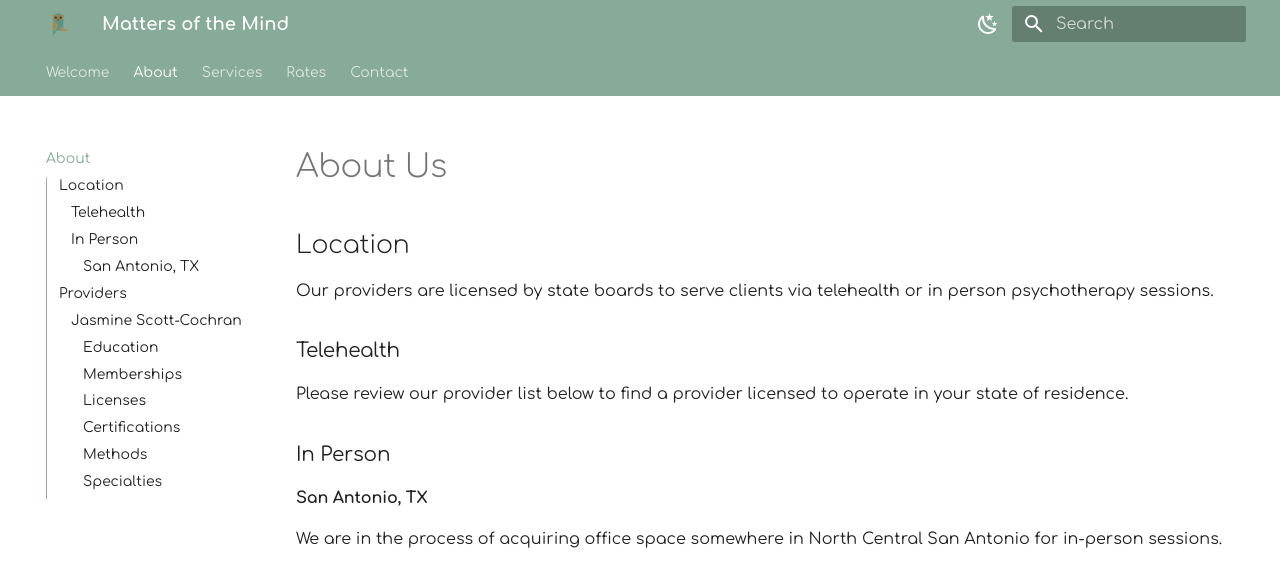
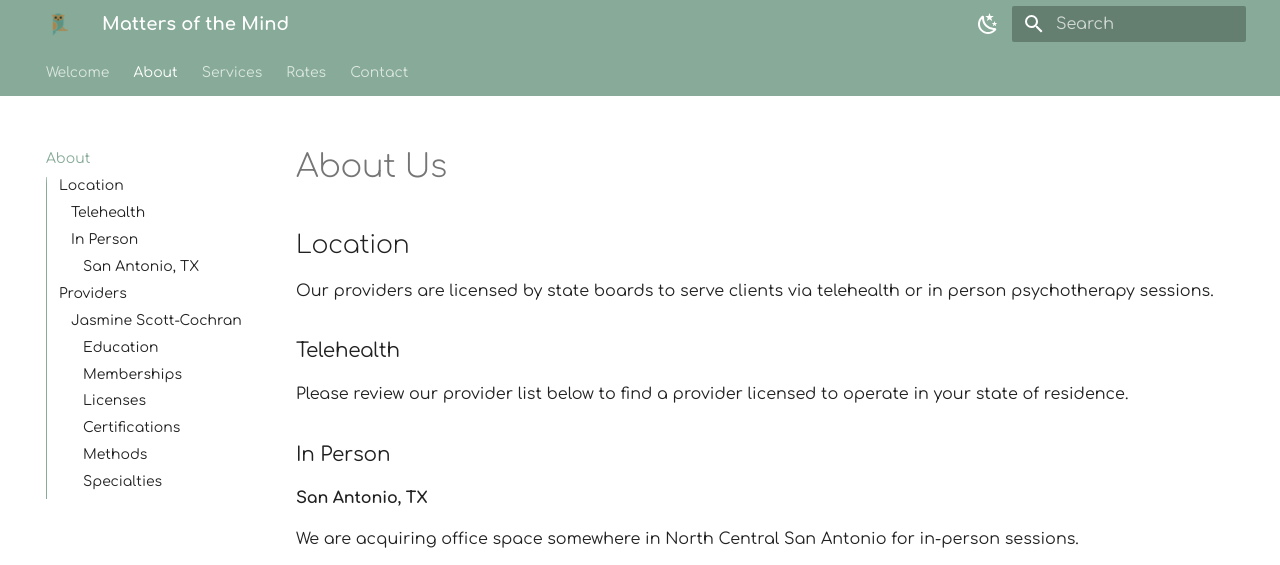
Before and after one commit to motm-therapy/website, an MkDocs documentation site: the page built from docs/about.md, in a window 1280 px wide and 900 px high, cut to the strip 0-565 px from the top of the window. Built offline with MkDocs 1.6.1 and Material for MkDocs 9.7.7, drawn with Linux system fonts in a browser that asks for light colours.

Commit message:
Update about.md

```diff
--- a/docs/about.md
+++ b/docs/about.md
@@ -12,7 +12,7 @@ Please review our provider list below to find a provider licensed to operate in
 
 #### San Antonio, TX
 
-We are in the process of acquiring office space somewhere in North Central San Antonio for in-person sessions.
+We are acquiring office space somewhere in North Central San Antonio for in-person sessions.
 
 <div class="google-map">
      <iframe src="https://www.google.com/maps/embed?pb=!1m14!1m12!1m3!1d5008.612064502143!2d-98.46383475274716!3d29.606315978697353!2m3!1f0!2f0!3f0!3m2!1i1024!2i768!4f13.1!5e1!3m2!1sen!2sus!4v1684766258471!5m2!1sen!2sus" width="600" height="450" style="border:0;" allowfullscreen="" loading="lazy" referrerpolicy="no-referrer-when-downgrade"></iframe>
```
